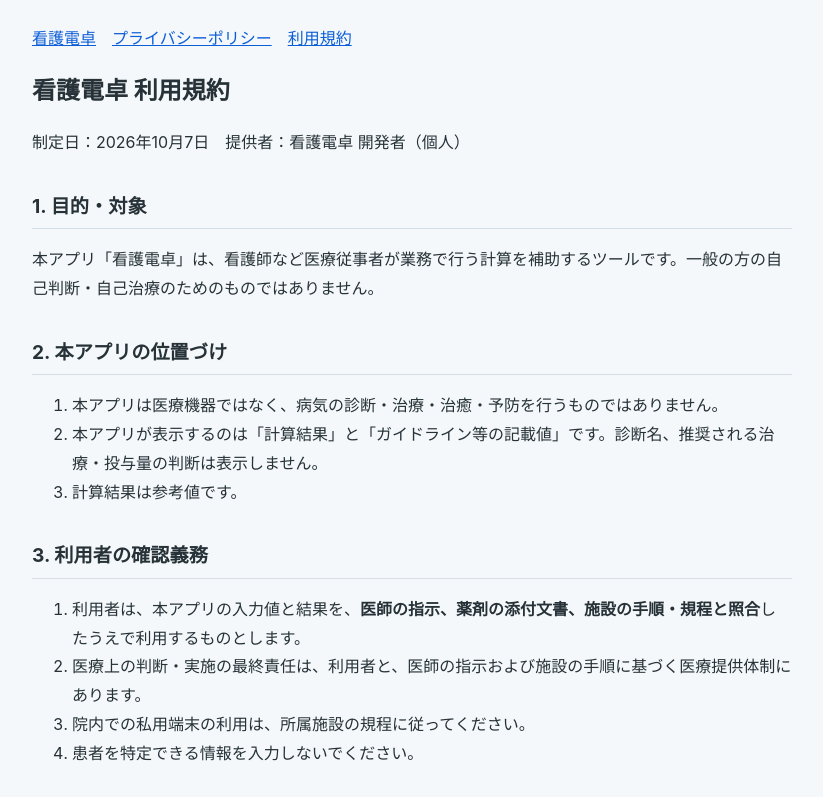
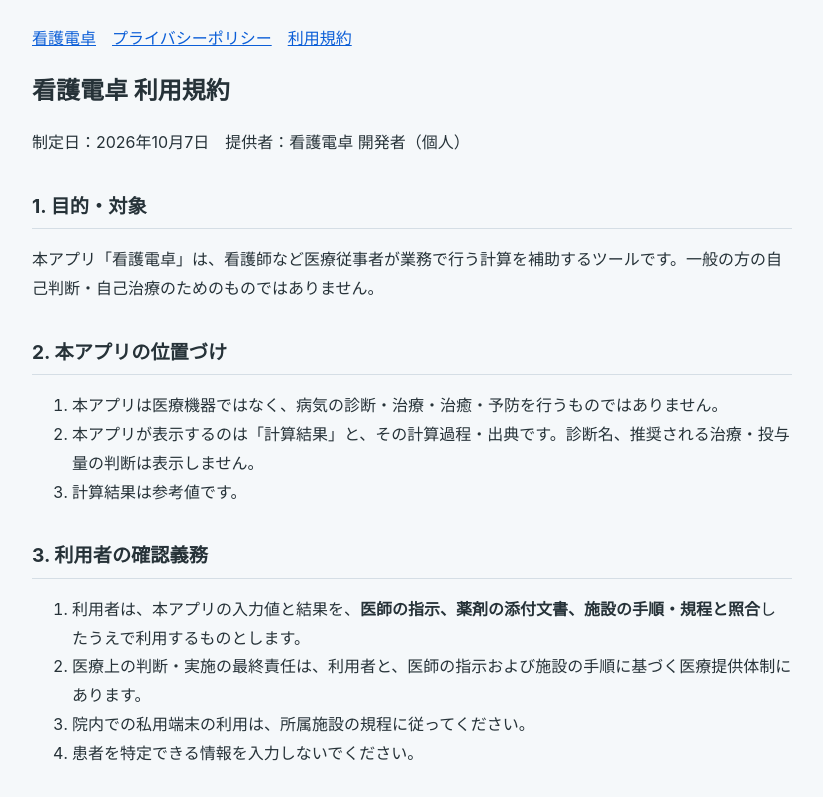
Before and after one commit to azuki-crypto/kangodentaku, a plain HTML site: page terms.html in a window 1280 px wide. Shown: the top 797 px of the page, without its empty margins (228-1051 px from the left). Drawn offline with Linux system fonts and the light colour scheme.

Commit message:
利用規約：表示内容の記載を実際のアプリに合わせて修正

```diff
--- a/terms.html
+++ b/terms.html
@@ -19,7 +19,7 @@ nav a{margin-right:1rem}footer{margin-top:3rem;color:var(--sub);font-size:.875re
 <h2>2. 本アプリの位置づけ</h2>
 <ol>
 <li>本アプリは医療機器ではなく、病気の診断・治療・治癒・予防を行うものではありません。</li>
-<li>本アプリが表示するのは「計算結果」と「ガイドライン等の記載値」です。診断名、推奨される治療・投与量の判断は表示しません。</li>
+<li>本アプリが表示するのは「計算結果」と、その計算過程・出典です。診断名、推奨される治療・投与量の判断は表示しません。</li>
 <li>計算結果は参考値です。</li>
 </ol>
 <h2>3. 利用者の確認義務</h2>
```
